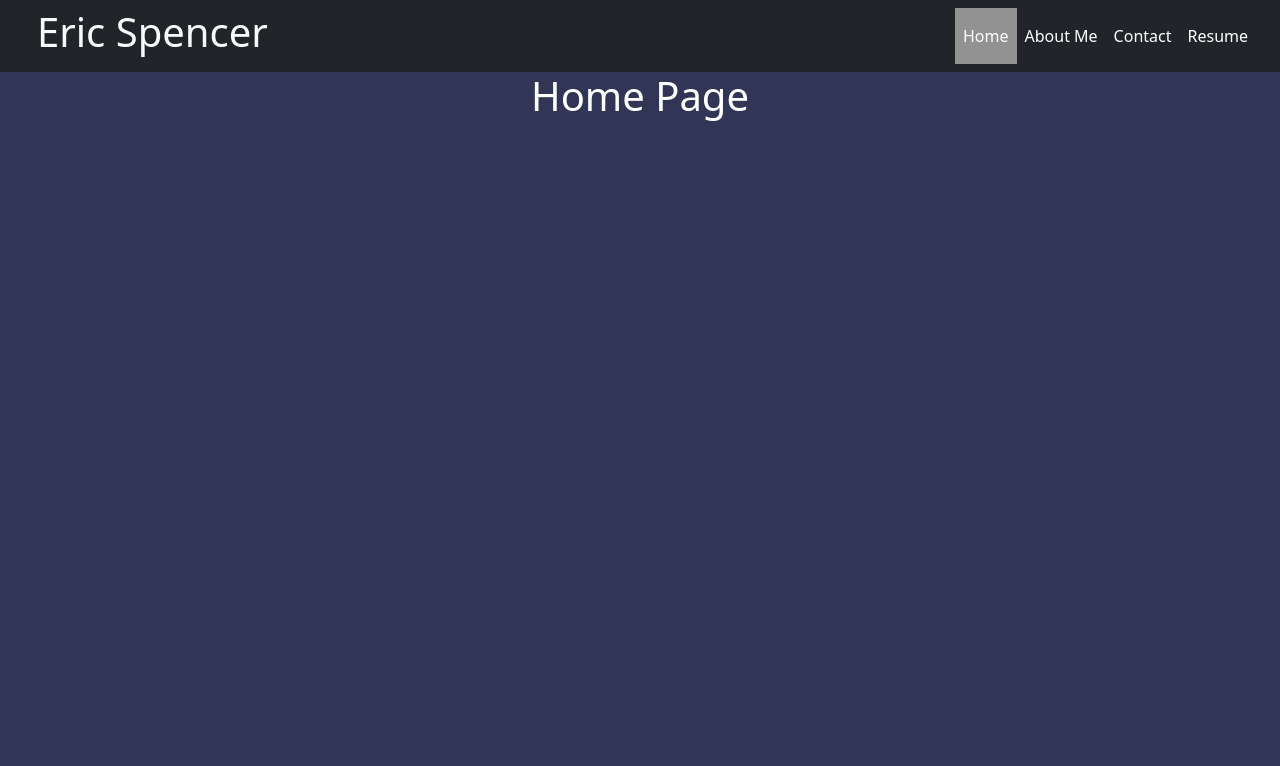
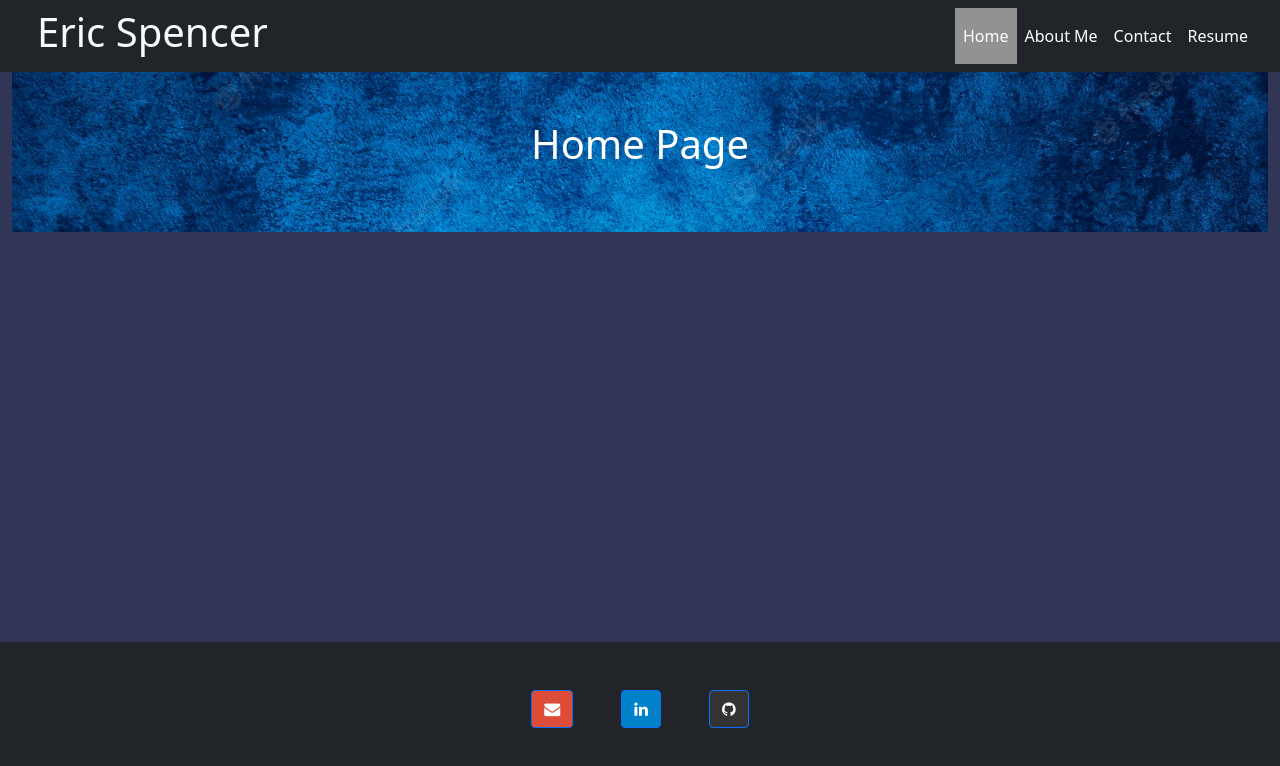
Before and after one commit to spence22eric/React-Portfolio, a React (Create React App) app: page / in a window 1280 px wide. Shown: the top 766 px of the page. Built offline with nearby package versions, Linux system fonts and the light colour scheme.

Commit message:
file restructure/footer addition

```diff
--- a/public/index.html
+++ b/public/index.html
@@ -9,6 +9,7 @@
   <meta name="description" content="Web site created using create-react-app" />
   <link rel="apple-touch-icon" href="%PUBLIC_URL%/logo192.png" />
   <link href="https://cdn.jsdelivr.net/npm/bootstrap@5.2.0-beta1/dist/css/bootstrap.min.css" rel="stylesheet">
+  <link rel="stylesheet" href="https://cdnjs.cloudflare.com/ajax/libs/font-awesome/4.7.0/css/font-awesome.min.css">
   <!--
       manifest.json provides metadata used when your web app is installed on a
       user's mobile device or desktop. See https://developers.google.com/web/fundamentals/web-app-manifest/
--- a/src/App.css
+++ b/src/App.css
@@ -10,6 +10,13 @@ html {
   text-decoration: none;
   color: white;
   padding: 1rem;
+}
+
+footer {
+  position: fixed;
+  left: 0;
+  bottom: 0;
+  right: 0;
 }
 
 .navbar-nav li:hover {
--- a/src/App.js
+++ b/src/App.js
@@ -1,35 +1,30 @@
 import './App.css';
 import 'bootstrap/dist/css/bootstrap.min.css';
-import Nav from './components/Nav';
-import About from './components/About';
-import Home from './components/Home';
-import { useState } from 'react';
 // import { BrowserRouter as Router, Routes, Route } from 'react-router-dom';
-import Contact from './components/Contact';
-// import Header from './Header';
+import Header from './Header';
+import Footer from './components/Footer';
 
 function App() {
-  const [currentPage, setCurrentPage] = useState('Home');
+  // const [currentPage, setCurrentPage] = useState('Home');
 
-  const renderPage = () => {
-    if (currentPage === 'Home') {
-      return <Home />
-    }
-    if (currentPage === 'About') {
-      return <About />
-    }
-    if (currentPage === 'Contact') {
-      return <Contact />
-    }
-  }
+  // const renderPage = () => {
+  //   if (currentPage === 'Home') {
+  //     return <Home />
+  //   }
+  //   if (currentPage === 'About') {
+  //     return <About />
+  //   }
+  //   if (currentPage === 'Contact') {
+  //     return <Contact />
+  //   }
+  // }
 
-  const handlePageChange = (page) => setCurrentPage(page);
+  // const handlePageChange = (page) => setCurrentPage(page);
 
   return (
     <>
-      <Nav currentPage={currentPage} handlePageChange={handlePageChange} />
-
-      {renderPage()}
+      <Header />
+      <Footer />
     </>
 
   );
--- a/src/Header/index.js
+++ b/src/Header/index.js
@@ -0,0 +1,29 @@
+import React, { useState } from 'react';
+import Nav from '../components/Nav';
+import Home from '../components/Home';
+import About from '../components/About';
+import Contact from '../components/Contact';
+
+
+export default function Header() {
+   const [currentPage, setCurrentPage] = useState('Home');
+
+   const renderPage = () => {
+      if (currentPage === 'Home') {
+         return <Home />
+      }
+      if (currentPage === 'About') {
+         return <About />
+      }
+      if (currentPage === 'Contact') {
+         return <Contact />
+      }
+   }
+   const handlePageChange = (page) => setCurrentPage(page);
+   return (
+      <>
+         <Nav currentPage={currentPage} handlePageChange={handlePageChange} />
+         {renderPage()}
+      </>
+   )
+}
--- a/src/components/Contact/index.js
+++ b/src/components/Contact/index.js
@@ -2,9 +2,9 @@ import React from 'react';
 
 export default function Contact() {
     return (
-        <div className='container'>
+        <div className='container-fluid'>
             <div className='row'>
-                <div className='col-lg-12'>
+                <div className='col-sm-12 hero-image pt-5'>
                     <h1>Contact Me</h1>
                 </div>
             </div>
--- a/src/components/Footer/index.js
+++ b/src/components/Footer/index.js
@@ -1,7 +1,23 @@
-// import React from 'react';
+import React from 'react';
 
-// export default function Footer() {
-//     return (
+export default function Footer() {
+   return (
+      <footer className="bg-dark text-center mt-auto text-white">
+         {/* Grid container */}
+         <div className="container p-4">
 
-//     )
-// }
+            {/* Section: Social media */}
+            <section className="mb-4">
+               {/* Google */}
+               <a className="btn btn-primary btn-floating m-4" style={{ background: '#dd4b39' }} href="mailto:spence22eric@gmail.com" target='_blank' rel='noopener noreferrer' role="button"><i class="fa fa-light fa-envelope"></i></a>
+
+               {/* Linkedin */}
+               <a className="btn btn-primary btn-floating m-4" style={{ background: '#0082ca' }} href="https://www.linkedin.com/in/ericspencer22" target='_blank' rel='noopener noreferrer' role="button"><i class="fa fa-brands fa-linkedin"></i></a>
+
+               {/* Github */}
+               <a className="btn btn-primary btn-floating m-4" style={{ background: '#333333' }} href="https://github.com/spence22eric" target='_blank' rel='noopener noreferrer' role="button"><i class="fa fa-brands fa-github"></i></a>
+            </section>
+         </div>
+      </footer>
+   )
+}
--- a/src/components/Home/index.js
+++ b/src/components/Home/index.js
@@ -2,9 +2,9 @@ import React from 'react';
 
 export default function Home() {
     return (
-        <div className='container'>
+        <div className='container-fluid'>
             <div className='row'>
-                <div className='col-lg-12'>
+                <div className='col-sm-12 hero-image pt-5'>
                     <h1>Home Page</h1>
                 </div>
             </div>
```
Also changed, not shown: src/utils/helpers.js (added, +12 -0 lines).
